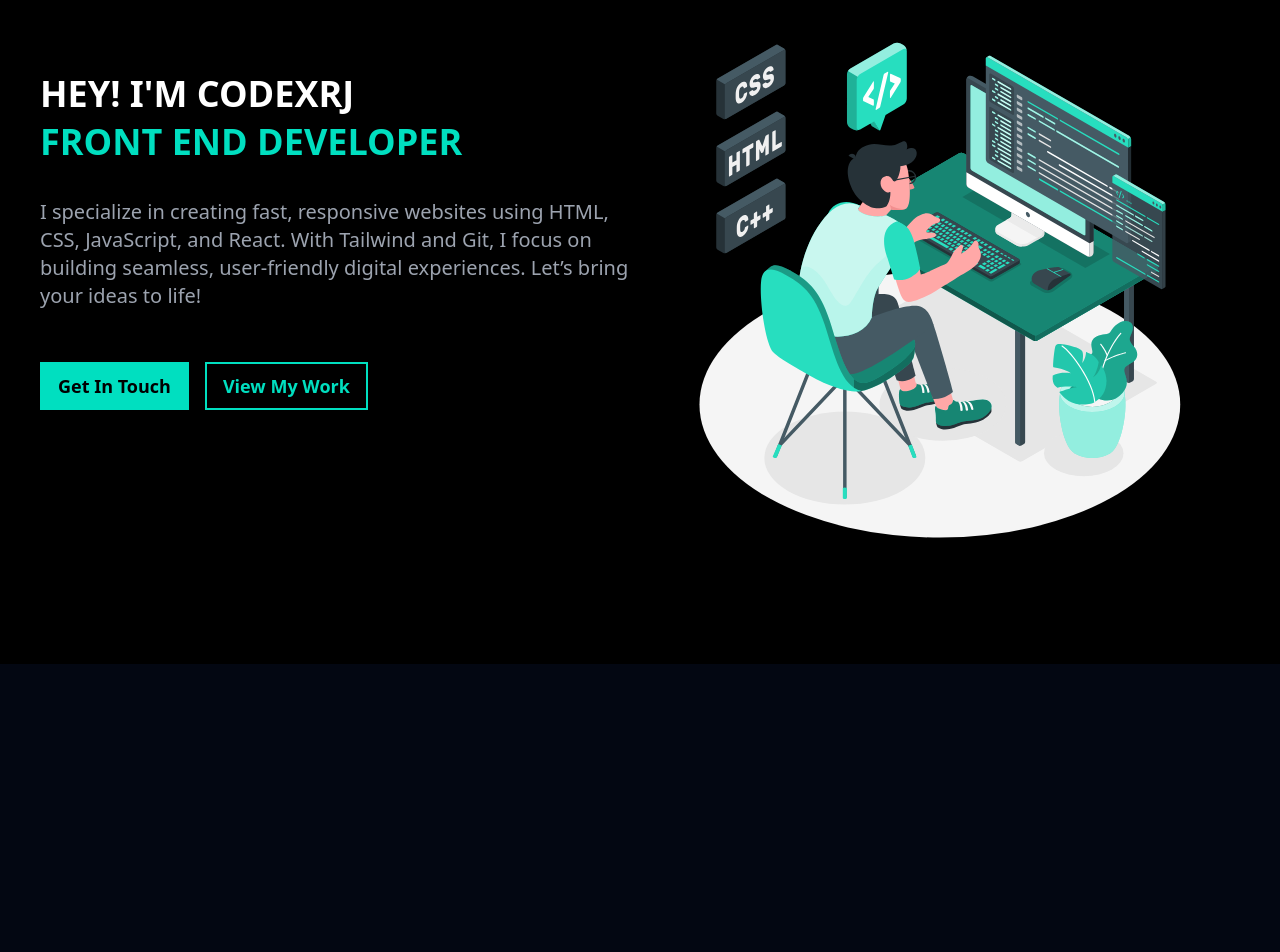
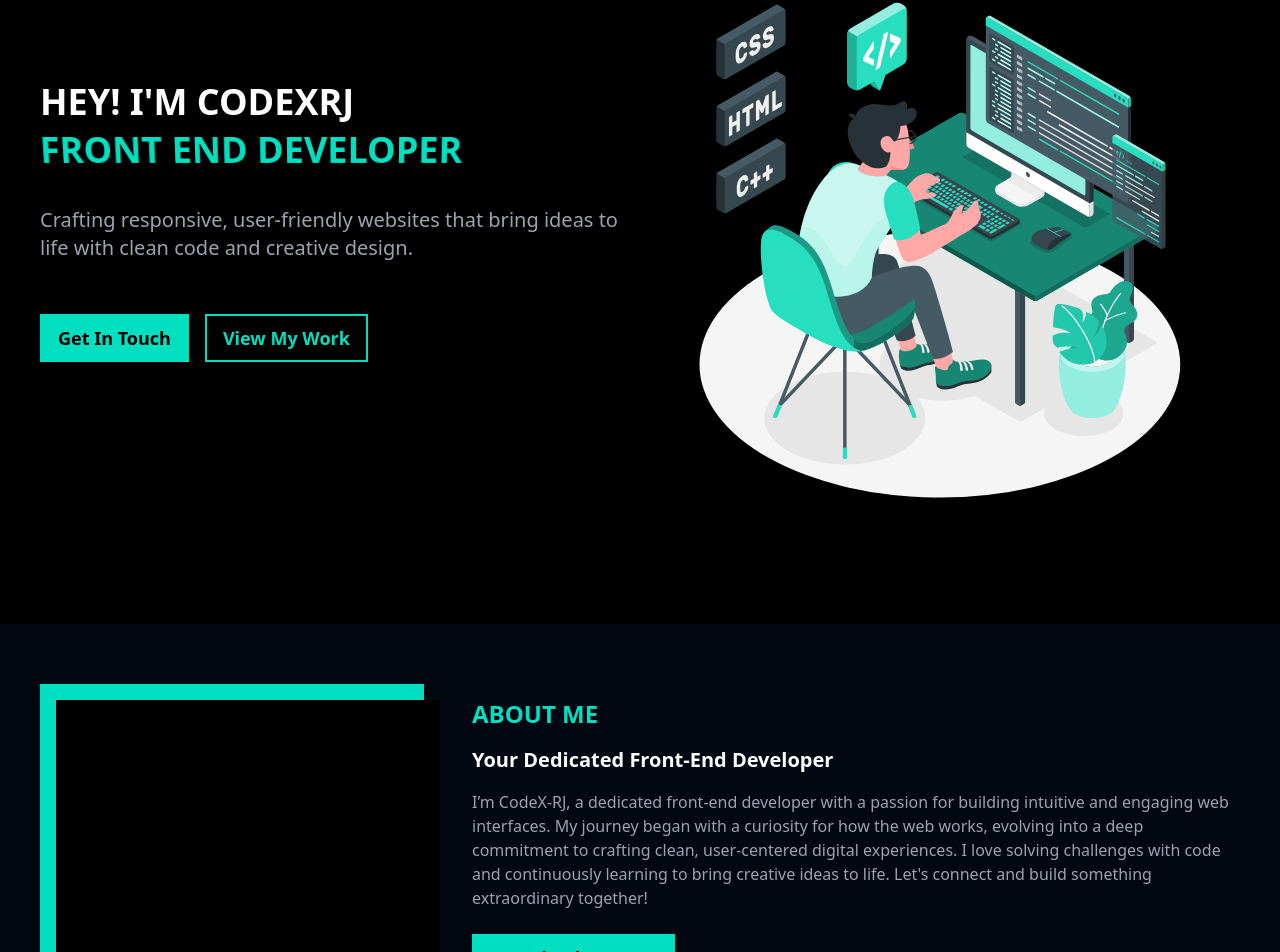
Before and after one commit to CodeX-RJ/my-portfolio, a React (Vite) app: page / in a window 1280 px wide. Shown: the part 136-1088 px from the top of the page. Built offline with nearby package versions, Linux system fonts and the light colour scheme.

Commit message:
added about me page

```diff
--- a/src/sections/About.jsx
+++ b/src/sections/About.jsx
@@ -2,8 +2,26 @@ import React from 'react'
 
 const About = () => {
   return (
-    <section className='bg-gray-950 h-svh w-svw'>
+    <section className='bg-gray-950 h-full w-full flex flex-col-reverse md:flex-row p-6 md:p-10 items-center'>
+      <div className='w-full md:w-2/6 my-5 '>
+        <div className='bg-csGreen w-full h-80 relative'>
+          <div className='bg-black w-full h-80 absolute top-4 left-4'>
 
+          </div>
+        </div>
+      </div>
+      <div className='flex flex-col w-full md:w-4/6 md:ml-12'>
+        <h1 className='text-csGreen font-bold text-2xl my-2'>
+          ABOUT ME
+        </h1>
+        <h2 className='text-white text-xl font-bold my-2'>
+        Your Dedicated Front-End Developer
+        </h2>
+        <p className='text-gray-400 my-2'>
+        I’m CodeX-RJ, a dedicated front-end developer with a passion for building intuitive and engaging web interfaces. My journey began with a curiosity for how the web works, evolving into a deep commitment to crafting clean, user-centered digital experiences. I love solving challenges with code and continuously learning to bring creative ideas to life. Let's connect and build something extraordinary together!
+        </p>
+        <button className='bg-csGreen border-2 border-csGreen  text-black my-4 w-fit px-4 py-2 text-sm sm:text-lg font-semibold transition-colors duration-300 ease-linear hover:text-csGreen hover:bg-black'>Download Resume</button>
+      </div>
     </section>
   )
 }
--- a/src/sections/Header.jsx
+++ b/src/sections/Header.jsx
@@ -11,7 +11,7 @@ const Header = () => {
   }
   return (
     <header>
-      <nav className='flex justify-around bg-slate-950 text-white font-sans p-2 md:p-3 lg:p-2 fixed shadow-md w-full items-center z-10'>
+      <nav className='flex justify-around bg-slate-950 text-white font-sans p-2 md:p-3 lg:p-2 fixed shadow-md w-full items-center z-20'>
       <h1 className='w-1/2 md:ml-5 text-csGreen text-2xl font-bold'>CodeX-RJ</h1>
       <ul className='hidden md:flex justify-around w-1/2 text-lg'>
         <li className='hover:text-csGreen cursor-pointer transition-all text-sm lg:text-base xl:text-lg'>HOME</li>
@@ -26,12 +26,12 @@ const Header = () => {
         <span className={`block w-full h-1 bg-csGreen m-2 ${menuOpen ? '-rotate-45 -translate-y-3' : 'rotate-0' } transition-transform ease-linear duration-200`}></span>
       </button>
     </nav>
-    <ul className={`bg-gray-900 pt-14 absolute left-0 w-full transition-all duration-1000 md:hidden ease-in-out ${menuOpen ? "top-0" : "-top-full"} transform`}>
-      <li className='text-center text-lg font-semibold p-4 text-csGreen hover:text-black hover:bg-csGreen transition-all duration-200' onClick={toggleMenu}>HOME</li>
-      <li className='text-center text-lg font-semibold p-4 text-csGreen hover:text-black hover:bg-csGreen transition-all duration-200' onClick={toggleMenu}>ABOUT ME</li>
-      <li className='text-center text-lg font-semibold p-4 text-csGreen hover:text-black hover:bg-csGreen transition-all duration-200' onClick={toggleMenu}>SKILLS</li>
-      <li className='text-center text-lg font-semibold p-4 text-csGreen hover:text-black hover:bg-csGreen transition-all duration-200' onClick={toggleMenu}>PROJECTS</li>
-      <li className='text-center text-lg font-semibold p-4 text-csGreen hover:text-black hover:bg-csGreen transition-all duration-200' onClick={toggleMenu}>CONTACT ME</li>
+    <ul className={`pt-14 absolute left-0 w-full transition-all duration-1000 md:hidden ease-in-out ${menuOpen ? "top-0" : "-top-full"} transform z-10`}>
+      <li className='bg-gray-900 text-center text-lg font-semibold p-4 text-csGreen hover:text-black hover:bg-csGreen transition-all duration-200 ' onClick={toggleMenu}>HOME</li>
+      <li className=' bg-gray-900 text-center text-lg font-semibold p-4 text-csGreen hover:text-black hover:bg-csGreen transition-all duration-200 ' onClick={toggleMenu}>ABOUT ME</li>
+      <li className=' bg-gray-900 text-center text-lg font-semibold p-4 text-csGreen hover:text-black hover:bg-csGreen transition-all duration-200 ' onClick={toggleMenu}>SKILLS</li>
+      <li className=' bg-gray-900 text-center text-lg font-semibold p-4 text-csGreen hover:text-black hover:bg-csGreen transition-all duration-200 ' onClick={toggleMenu}>PROJECTS</li>
+      <li className='bg-gray-900 text-center text-lg font-semibold p-4 text-csGreen hover:text-black hover:bg-csGreen transition-all duration-200 ' onClick={toggleMenu}>CONTACT ME</li>
     </ul>
     </header>
 
--- a/src/sections/HeroSection.jsx
+++ b/src/sections/HeroSection.jsx
@@ -9,14 +9,14 @@ const HeroSection = () => {
     <section  className= ' bg-black flex flex-col md:flex-row pt-20 p-10 items-center pb-20'>
       <div className='flex flex-col md:w-1/2 '>
         <h1 className='text-white text-3xl  lg:text-4xl font-bold my-1'>HEY! I'M CODEXRJ</h1>
-        <h2 className='text-csGreen text-3xl lg:text-4xl font-bold my-1 mb-8 animate__animated animate__flipInX'>FRONT END DEVELOPER</h2>
-        <p className='text-gray-400 text-base md:text-lg lg:text-xl my-1'>I specialize in creating fast, responsive websites using HTML, CSS, JavaScript, and React. With Tailwind and Git, I focus on building seamless, user-friendly digital experiences. Let’s bring your ideas to life!</p>
+        <h2 className='text-csGreen text-3xl lg:text-4xl font-bold my-1 mb-8 z-0 animate__animated animate__flipInX animate__infinite animate__slow'>FRONT END DEVELOPER</h2>
+        <p className='text-gray-400 text-base md:text-lg lg:text-xl my-1'>Crafting responsive, user-friendly websites that bring ideas to life with clean code and creative design.</p>
         <div className='flex-row my-10'>
           <button className='bg-csGreen border-2 border-csGreen  text-black m-2 ml-0 px-4 py-2 text-sm sm:text-lg font-semibold transition-colors duration-300 ease-linear hover:text-csGreen hover:bg-black'>Get In Touch</button>
-          <button className='border-2 border-csGreen text-csGreen m-2 px-4 py-2 text-sm  sm:text-lg font-semibold hover:text-black hover:bg-csGreen transition-colors duration-300 ease-linear'>View My Work</button>
+          <button className='border-2 border-csGreen text-csGreen md:m-2 my-2 px-4 py-2 text-sm  sm:text-lg font-semibold hover:text-black hover:bg-csGreen transition-colors duration-300 ease-linear'>View My Work</button>
         </div>
       </div>
-      <div className='w-full md:w-1/2 grid place-items-center md:p-8 mt-10'>
+      <div className='w-full md:w-1/2 grid place-items-center md:p-8 mt-10 md:mt-0'>
         <img src={heroImage} alt="hero section image" className='animate__animated animate__fadeInRightBig'/>
       </div>
     </section>
```
